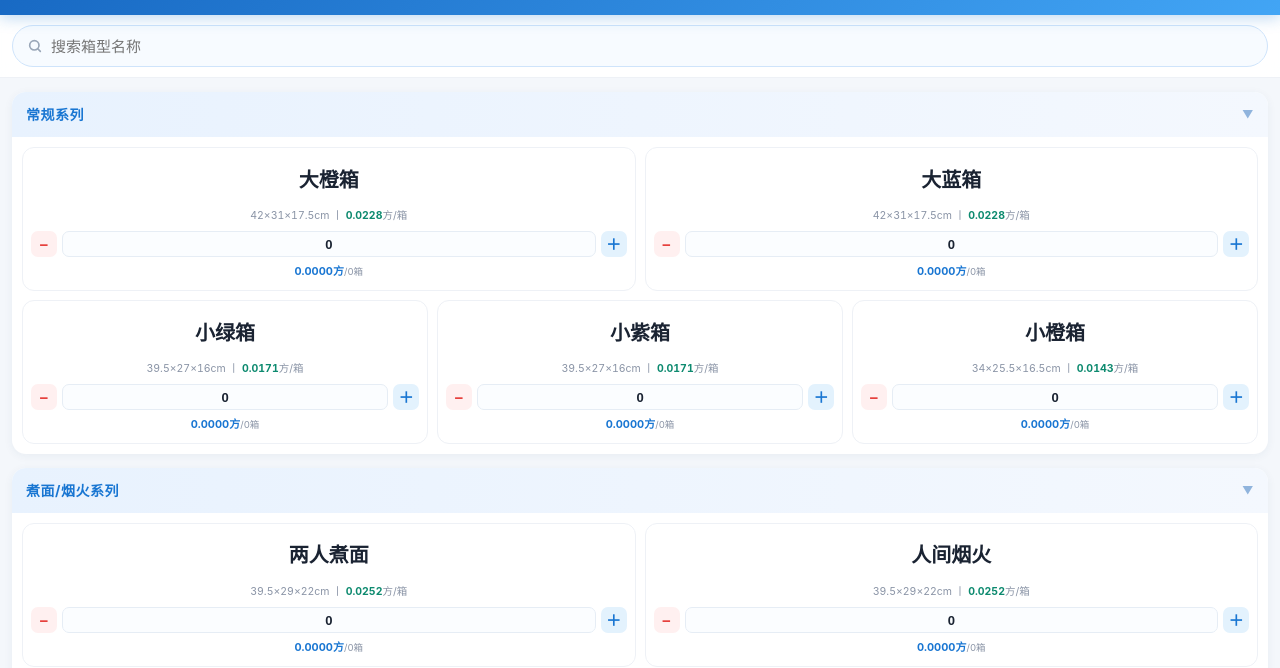
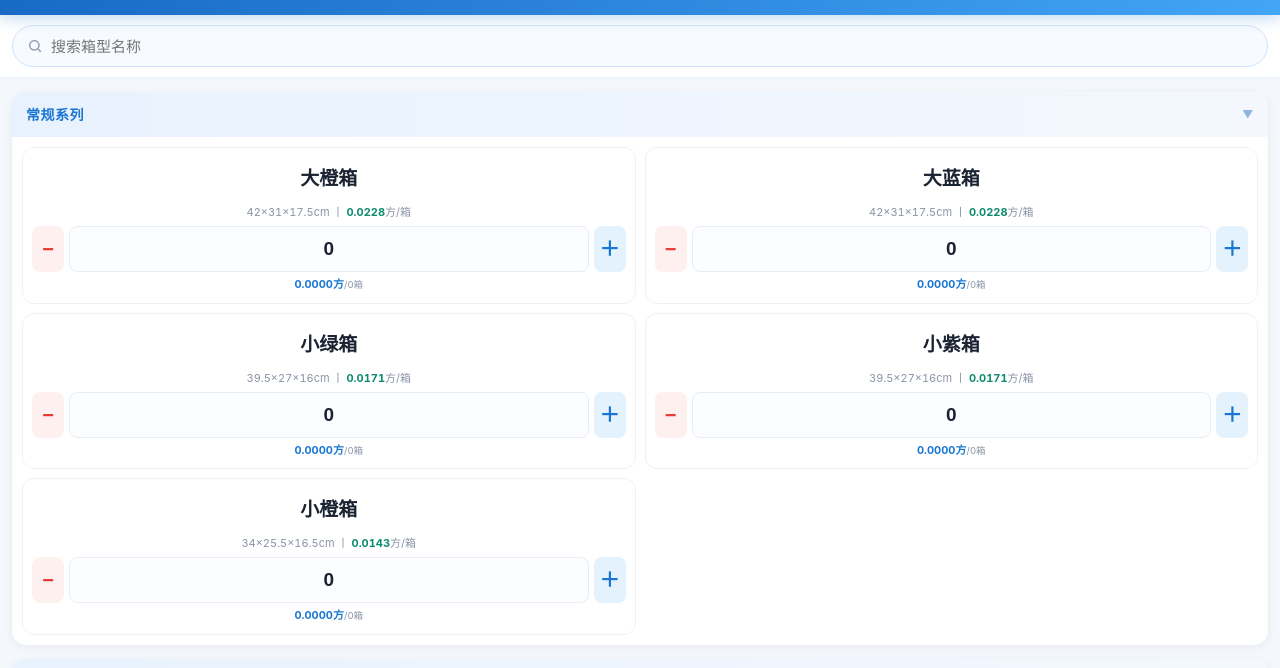
Before and after one commit to JerryVVU/ZhuangCheJiSuan, a plain HTML site: page index.html in a window 1280 px wide. Shown: the part 100-768 px from the top of the page. Drawn offline with Linux system fonts and the light colour scheme.

Commit message:
Add files via upload

```diff
--- a/index.html
+++ b/index.html
@@ -36,23 +36,19 @@ body{
 .group-header .arrow{font-size:11px;color:#90b4dd;transition:transform .2s}
 .group-header.collapsed .arrow{transform:rotate(-90deg)}
 .group-body{padding:10px}
-/* ===== 网格通用 ===== */
-.grid{display:grid;gap:9px}
-.g-2{grid-template-columns:repeat(2,1fr)}
-.g-3{grid-template-columns:repeat(3,1fr)}
-.g-4{grid-template-columns:repeat(2,1fr)}
-.g-6{grid-template-columns:repeat(2,1fr)}
-.sub-grid{display:grid;grid-template-columns:repeat(3,1fr);gap:9px}
+/* ===== 网格：全站统一两列 ===== */
+.grid{display:grid;grid-template-columns:repeat(2,1fr);gap:9px}
+.sub-grid{display:grid;grid-template-columns:repeat(2,1fr);gap:9px}
 /* ===== 卡片 ===== */
-.card{background:#fff;border:1px solid var(--line);border-radius:12px;padding:11px 8px;display:flex;flex-direction:column;gap:8px}
-.card .name{font-size:20px;font-weight:800;line-height:1.25;text-align:center;min-height:42px;display:flex;align-items:center;justify-content:center}
-.card .size{font-size:10.5px;color:var(--sub);text-align:center;line-height:1.35;font-variant-numeric:tabular-nums;white-space:nowrap;overflow:hidden;text-overflow:ellipsis}
+.card{background:#fff;border:1px solid var(--line);border-radius:12px;padding:11px 9px;display:flex;flex-direction:column;gap:6px}
+.card .name{font-size:19px;font-weight:800;line-height:1.25;text-align:center;min-height:40px;display:flex;align-items:center;justify-content:center}
+.card .size{font-size:11px;color:var(--sub);text-align:center;line-height:1.35;font-variant-numeric:tabular-nums;white-space:nowrap;overflow:hidden;text-overflow:ellipsis}
 .card .size b{color:#0d8a6f;font-weight:700}
 .card .ctrl{display:flex;align-items:center;justify-content:center;gap:5px}
-.card .ctrl button{width:26px;height:26px;border:none;border-radius:7px;font-size:15px;font-weight:600;display:flex;align-items:center;justify-content:center;line-height:1;flex:none}
+.card .ctrl button{width:32px;height:46px;border:none;border-radius:8px;font-size:20px;font-weight:700;display:flex;align-items:center;justify-content:center;line-height:1;flex:none}
 .card .ctrl .minus{background:#fff0f0;color:#e53935}
 .card .ctrl .plus{background:#e3f2fd;color:var(--blue)}
-.card .ctrl input{width:100%;height:26px;text-align:center;border:1.5px solid #e6edf5;border-radius:7px;font-size:13px;font-weight:700;color:var(--ink);font-variant-numeric:tabular-nums;-moz-appearance:textfield;background:#fbfdff;padding:0 2px}
+.card .ctrl input{width:100%;height:46px;text-align:center;border:1.5px solid #e6edf5;border-radius:8px;font-size:19px;font-weight:700;color:var(--ink);font-variant-numeric:tabular-nums;-moz-appearance:textfield;background:#fbfdff;padding:0 2px}
 .card .ctrl input::-webkit-outer-spin-button,.card .ctrl input::-webkit-inner-spin-button{-webkit-appearance:none;margin:0}
 .card .vol{font-size:9.5px;color:var(--sub);text-align:center;font-variant-numeric:tabular-nums;line-height:1.25}
 .card .vol b{font-size:11px;color:var(--blue);font-weight:700}
@@ -66,7 +62,7 @@ body{
 .progress-fill{height:100%;width:0;background:linear-gradient(90deg,#1976D2,#42A5F5);border-radius:12px;transition:width .35s ease}
 .progress-bar .label{position:absolute;inset:0;display:flex;align-items:center;justify-content:center;font-size:12px;font-weight:700;color:#4a5568}
 .truck-result{font-size:13px;color:#5a6472;text-align:center}
-/* ===== 实际方数卡 ===== */
+/* ===== 实际方数卡（浅黄+居中） ===== */
 .real-card{margin:14px 12px 0;background:#FFF9E6;border:2px solid #FFD54F;border-left:6px solid #FF8F00;border-radius:14px;padding:16px;text-align:center}
 .real-card .rt{font-size:12.5px;color:#7a5a00;margin-bottom:4px}
 .real-card .rv{font-size:26px;font-weight:800;margin:4px 0;color:#E65100;font-variant-numeric:tabular-nums}
@@ -122,29 +118,29 @@ body{
 
 <script>
 const boxes = [
-  { group:"常规系列", cols:2, name:"大橙箱", l:42, w:31, h:17.5 },
-  { group:"常规系列", cols:2, name:"大蓝箱", l:42, w:31, h:17.5 },
-  { group:"常规系列", cols:3, name:"小绿箱", l:39.5, w:27, h:16 },
-  { group:"常规系列", cols:3, name:"小紫箱", l:39.5, w:27, h:16 },
-  { group:"常规系列", cols:3, name:"小橙箱", l:34, w:25.5, h:16.5 },
-  { group:"煮面/烟火系列", cols:4, name:"两人煮面", l:39.5, w:29, h:22 },
-  { group:"煮面/烟火系列", cols:4, name:"人间烟火", l:39.5, w:29, h:22 },
-  { group:"煮面/烟火系列", cols:4, name:"大红箱", l:39.5, w:29, h:22 },
-  { group:"煮面/烟火系列", cols:4, name:"蓝色小麦箱", l:34, w:26, h:17 },
-  { group:"专箱系列", cols:6, name:"掂珈拉-黄", l:39.5, w:27, h:16 },
-  { group:"专箱系列", cols:6, name:"掂珈拉-蓝", l:39.5, w:27, h:16 },
-  { group:"专箱系列", cols:6, name:"雪莹粉", l:32.5, w:28.5, h:25.5 },
-  { group:"专箱系列", cols:6, name:"御用粉", l:32.5, w:28.5, h:25.5 },
-  { group:"专箱系列", cols:6, name:"咔司粉", l:39.5, w:27.5, h:17.5 },
-  { group:"专箱系列", cols:6, name:"珀晶粉", l:39.5, w:27.5, h:17.5 },
-  { group:"润盛系列", cols:3, name:"润盛大狮子绿", l:39.5, w:29, h:22 },
-  { group:"润盛系列", cols:3, name:"润盛小狮子橘", l:34, w:6.5, h:25.5 },
-  { group:"润盛系列", cols:3, name:"润盛小狮子绿", l:34, w:6.5, h:25.5 },
-  { group:"迎俐系列", cols:3, name:"迎俐-卡其5kg", l:39.5, w:27.5, h:17.5 },
-  { group:"迎俐系列", cols:3, name:"迎俐-绿5kg", l:39.5, w:27.5, h:17.5 },
-  { group:"迎俐系列", cols:3, name:"迎俐-金10kg", l:43, w:30.5, h:17.5 },
-  { group:"其他系列", cols:3, name:"猪油/黄油", l:24, w:24.5, h:35 },
-  { group:"其他系列", cols:3, name:"面粉", l:74, w:48, h:17 },
+  { group:"常规系列", name:"大橙箱", l:42, w:31, h:17.5 },
+  { group:"常规系列", name:"大蓝箱", l:42, w:31, h:17.5 },
+  { group:"常规系列", name:"小绿箱", l:39.5, w:27, h:16 },
+  { group:"常规系列", name:"小紫箱", l:39.5, w:27, h:16 },
+  { group:"常规系列", name:"小橙箱", l:34, w:25.5, h:16.5 },
+  { group:"煮面/烟火系列", name:"两人煮面", l:39.5, w:29, h:22 },
+  { group:"煮面/烟火系列", name:"人间烟火", l:39.5, w:29, h:22 },
+  { group:"煮面/烟火系列", name:"大红箱", l:39.5, w:29, h:22 },
+  { group:"煮面/烟火系列", name:"蓝色小麦箱", l:34, w:26, h:17 },
+  { group:"专箱系列", name:"掂珈拉-黄", l:39.5, w:27, h:16 },
+  { group:"专箱系列", name:"掂珈拉-蓝", l:39.5, w:27, h:16 },
+  { group:"专箱系列", name:"雪莹粉", l:32.5, w:28.5, h:25.5 },
+  { group:"专箱系列", name:"御用粉", l:32.5, w:28.5, h:25.5 },
+  { group:"专箱系列", name:"咔司粉", l:39.5, w:27.5, h:17.5 },
+  { group:"专箱系列", name:"珀晶粉", l:39.5, w:27.5, h:17.5 },
+  { group:"润盛系列", name:"润盛大狮子绿", l:39.5, w:29, h:22 },
+  { group:"润盛系列", name:"润盛小狮子橘", l:34, w:6.5, h:25.5 },
+  { group:"润盛系列", name:"润盛小狮子绿", l:34, w:6.5, h:25.5 },
+  { group:"迎俐系列", name:"迎俐-卡其5kg", l:39.5, w:27.5, h:17.5 },
+  { group:"迎俐系列", name:"迎俐-绿5kg", l:39.5, w:27.5, h:17.5 },
+  { group:"迎俐系列", name:"迎俐-金10kg", l:43, w:30.5, h:17.5 },
+  { group:"其他系列", name:"猪油/黄油", l:24, w:24.5, h:35 },
+  { group:"其他系列", name:"面粉", l:74, w:48, h:17 },
 ];
 const REAL_FACTOR = 0.85;
 let counts = {};
@@ -243,18 +239,10 @@ function render(){
         <div class="vol" id="vol${i}"><b>0.0000方</b>/0箱</div>
       </div>`;
     };
-  const wrapClass=(cols)=>{ return 'grid ' + {2:'g-2',3:'g-3',4:'g-4',6:'g-6'}[cols]; };
   let html='';
   for(const [gname,items] of Object.entries(groups)){
     html+=`<div class="group" data-group="${gname}"><div class="group-header" onclick="toggleGroup(this)"><span>${gname}</span><span class="arrow">▼</span></div><div class="group-body">`;
-    if(gname==='常规系列'){
-      const big=items.filter(i=>boxes[i].cols===2), small=items.filter(i=>boxes[i].cols===3);
-      html+=`<div class="${wrapClass(2)}">${big.map(card).join('')}</div>`;
-      if(small.length) html+=`<div class="sub-grid" style="margin-top:9px">${small.map(card).join('')}</div>`;
-    } else {
-      const cols = Math.max(...items.map(i=>boxes[i].cols));
-      html+=`<div class="${wrapClass(cols)}">${items.map(card).join('')}</div>`;
-    }
+    html+=`<div class="grid">${items.map(card).join('')}</div>`;
     html+='</div></div>';
   }
   document.getElementById('groups').innerHTML=html;
```
